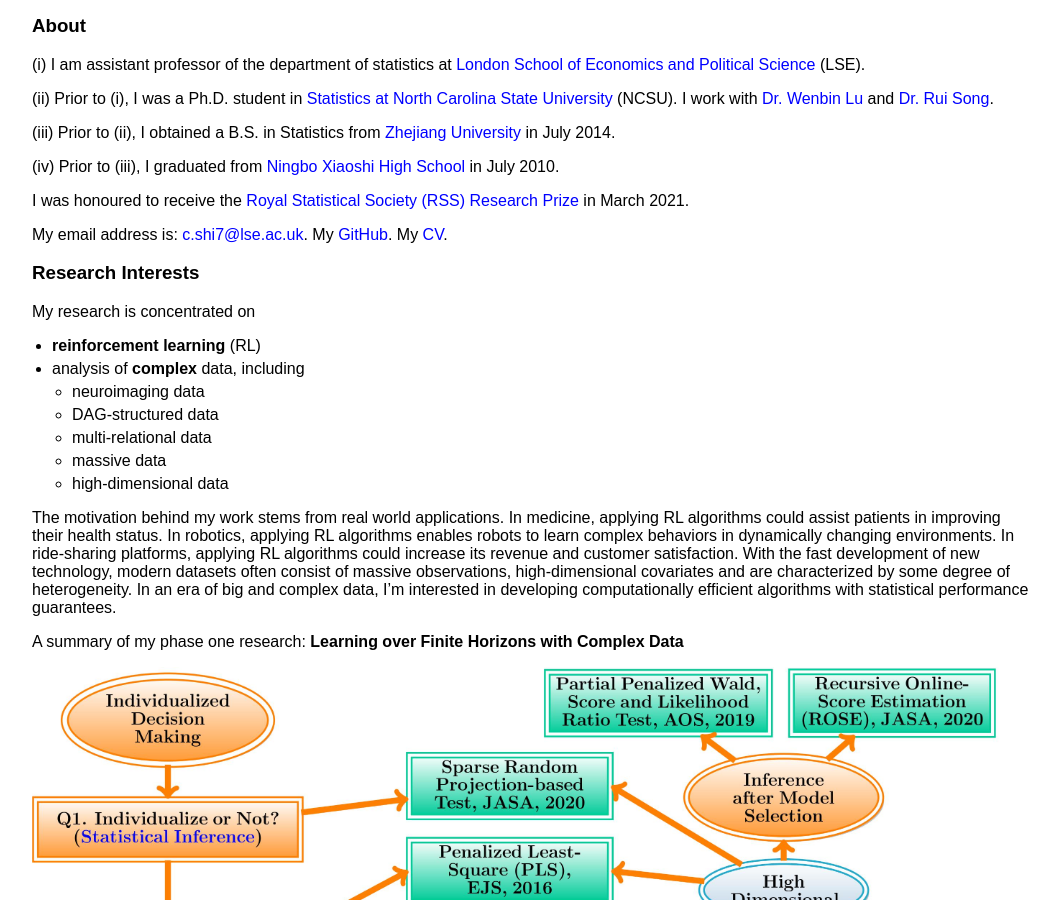
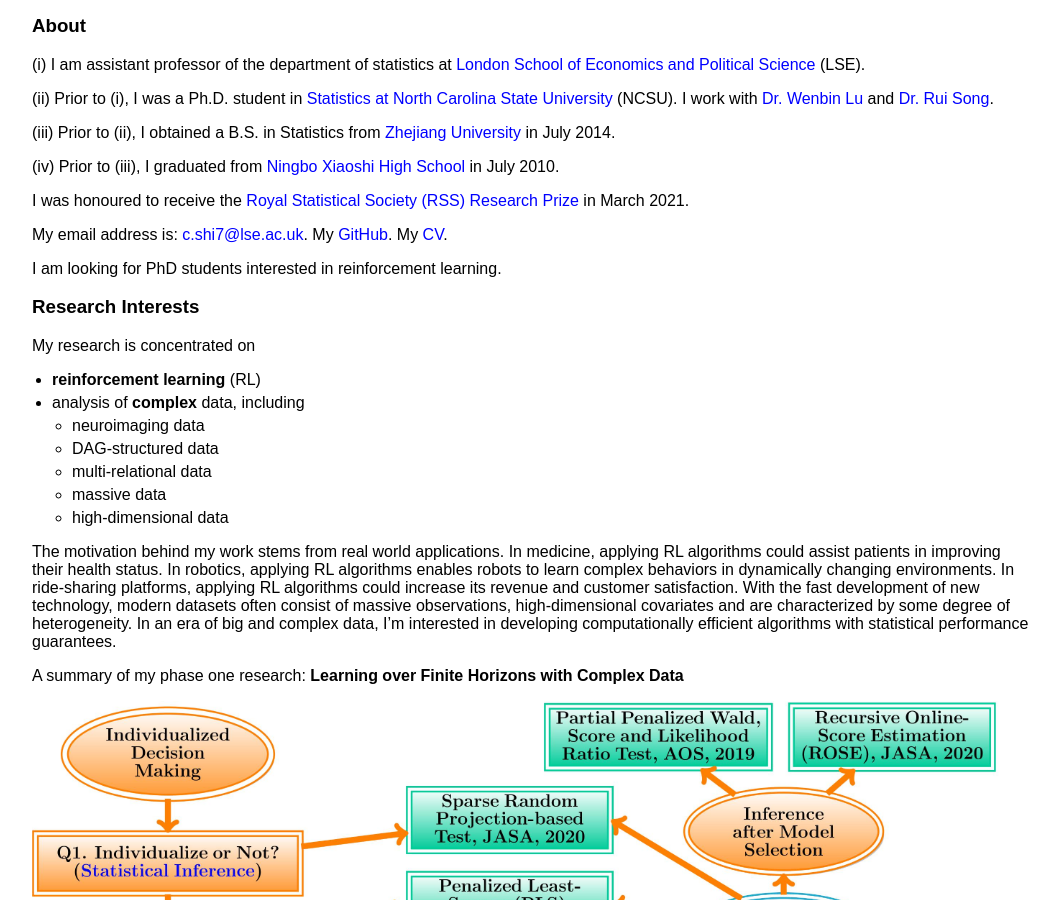
Before and after one commit to callmespring/callmespring.github.io, a Jekyll site: the page built from index.md, in a window 1280 px wide and 900 px high, scrolled down 852 px. Shown: the whole window, without its empty margins (108-1167 px from the left). Built offline with Jekyll 4.4.1, drawn with Linux system fonts in a browser that asks for light colours.

Commit message:
Update index.md

```diff
--- a/index.md
+++ b/index.md
@@ -20,6 +20,8 @@
 
 My email address is: <c.shi7@lse.ac.uk>. My [GitHub](https://github.com/callmespring). My [CV](./mycv-4.pdf).
 
+I am looking for PhD students interested in reinforcement learning.
+
 ### Research Interests
 
 My research is concentrated on
```
